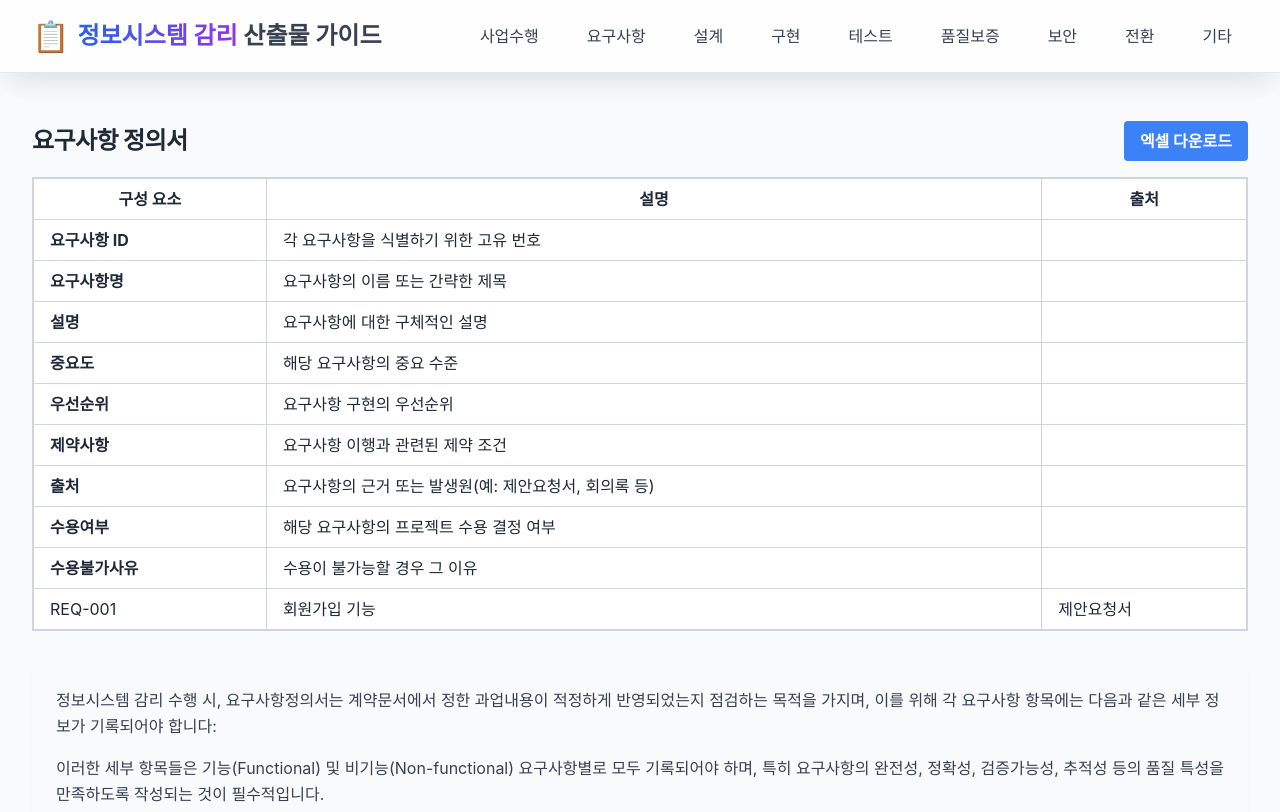
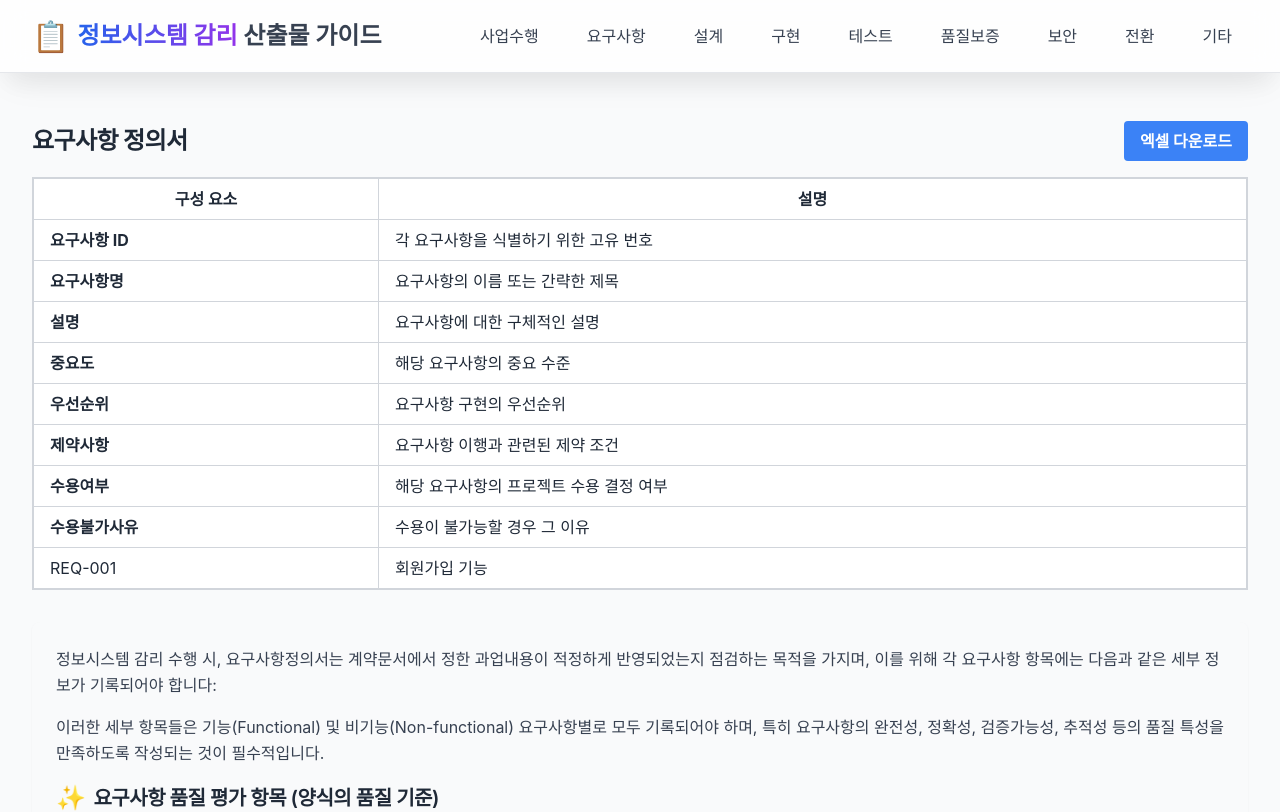
Before and after one commit to jeonck/deliverables-guide, a React (Vite) app: page /#/forms/requirements-definition-document in a window 1280 px wide. Shown: the top 812 px of the page. Built offline with nearby package versions, Linux system fonts and the light colour scheme.

Commit message:
feat: remove '출처' column from Requirements Definition Document form

```diff
--- a/src/pages/forms/RequirementsDefinitionDocument.tsx
+++ b/src/pages/forms/RequirementsDefinitionDocument.tsx
@@ -4,18 +4,17 @@ import * as XLSX from 'xlsx';
 
 const RequirementsDefinitionDocument: React.FC = () => {
   const tableData = [
-    ['구성 요소', '설명', '출처'],
-    ['요구사항 ID', '각 요구사항을 식별하기 위한 고유 번호', ''],
-    ['요구사항명', '요구사항의 이름 또는 간략한 제목', ''],
-    ['설명', '요구사항에 대한 구체적인 설명', ''],
-    ['중요도', '해당 요구사항의 중요 수준', ''],
-    ['우선순위', '요구사항 구현의 우선순위', ''],
-    ['제약사항', '요구사항 이행과 관련된 제약 조건', ''],
-    ['출처', '요구사항의 근거 또는 발생원(예: 제안요청서, 회의록 등)', ''],
-    ['수용여부', '해당 요구사항의 프로젝트 수용 결정 여부', ''],
-    ['수용불가사유', '수용이 불가능할 경우 그 이유', ''],
+    ['구성 요소', '설명'],
+    ['요구사항 ID', '각 요구사항을 식별하기 위한 고유 번호'],
+    ['요구사항명', '요구사항의 이름 또는 간략한 제목'],
+    ['설명', '요구사항에 대한 구체적인 설명'],
+    ['중요도', '해당 요구사항의 중요 수준'],
+    ['우선순위', '요구사항 구현의 우선순위'],
+    ['제약사항', '요구사항 이행과 관련된 제약 조건'],
+    ['수용여부', '해당 요구사항의 프로젝트 수용 결정 여부'],
+    ['수용불가사유', '수용이 불가능할 경우 그 이유'],
     // Example row
-    ['REQ-001', '회원가입 기능', '사용자가 시스템에 회원으로 가입할 수 있도록 한다.', '높음', '1순위', '본인인증 필수', '제안요청서', '수용', ''],
+    ['REQ-001', '회원가입 기능', '사용자가 시스템에 회원으로 가입할 수 있도록 한다.', '높음', '1순위', '본인인증 필수', '수용', ''],
   ];
 
   const handleExcelDownload = () => {
@@ -45,60 +44,45 @@ const RequirementsDefinitionDocument: React.FC = () => {
             <tr>
               <th className="border border-gray-300 px-4 py-2">구성 요소</th>
               <th className="border border-gray-300 px-4 py-2">설명</th>
-              <th className="border border-gray-300 px-4 py-2">출처</th>
             </tr>
           </thead>
           <tbody>
             <tr>
               <td className="border border-gray-300 px-4 py-2 font-bold">요구사항 ID</td>
               <td className="border border-gray-300 px-4 py-2">각 요구사항을 식별하기 위한 고유 번호</td>
-              <td className="border border-gray-300 px-4 py-2"></td>
             </tr>
             <tr>
               <td className="border border-gray-300 px-4 py-2 font-bold">요구사항명</td>
               <td className="border border-gray-300 px-4 py-2">요구사항의 이름 또는 간략한 제목</td>
-              <td className="border border-gray-300 px-4 py-2"></td>
             </tr>
             <tr>
               <td className="border border-gray-300 px-4 py-2 font-bold">설명</td>
               <td className="border border-gray-300 px-4 py-2">요구사항에 대한 구체적인 설명</td>
-              <td className="border border-gray-300 px-4 py-2"></td>
             </tr>
             <tr>
               <td className="border border-gray-300 px-4 py-2 font-bold">중요도</td>
               <td className="border border-gray-300 px-4 py-2">해당 요구사항의 중요 수준</td>
-              <td className="border border-gray-300 px-4 py-2"></td>
             </tr>
             <tr>
               <td className="border border-gray-300 px-4 py-2 font-bold">우선순위</td>
               <td className="border border-gray-300 px-4 py-2">요구사항 구현의 우선순위</td>
-              <td className="border border-gray-300 px-4 py-2"></td>
             </tr>
             <tr>
               <td className="border border-gray-300 px-4 py-2 font-bold">제약사항</td>
               <td className="border border-gray-300 px-4 py-2">요구사항 이행과 관련된 제약 조건</td>
-              <td className="border border-gray-300 px-4 py-2"></td>
-            </tr>
-            <tr>
-              <td className="border border-gray-300 px-4 py-2 font-bold">출처</td>
-              <td className="border border-gray-300 px-4 py-2">요구사항의 근거 또는 발생원(예: 제안요청서, 회의록 등)</td>
-              <td className="border border-gray-300 px-4 py-2"></td>
             </tr>
             <tr>
               <td className="border border-gray-300 px-4 py-2 font-bold">수용여부</td>
               <td className="border border-gray-300 px-4 py-2">해당 요구사항의 프로젝트 수용 결정 여부</td>
-              <td className="border border-gray-300 px-4 py-2"></td>
             </tr>
             <tr>
               <td className="border border-gray-300 px-4 py-2 font-bold">수용불가사유</td>
               <td className="border border-gray-300 px-4 py-2">수용이 불가능할 경우 그 이유</td>
-              <td className="border border-gray-300 px-4 py-2"></td>
             </tr>
             {/* Example row */}
             <tr>
               <td className="border border-gray-300 px-4 py-2">REQ-001</td>
               <td className="border border-gray-300 px-4 py-2">회원가입 기능</td>
-              <td className="border border-gray-300 px-4 py-2">제안요청서</td>
             </tr>
           </tbody>
         </table>
```
